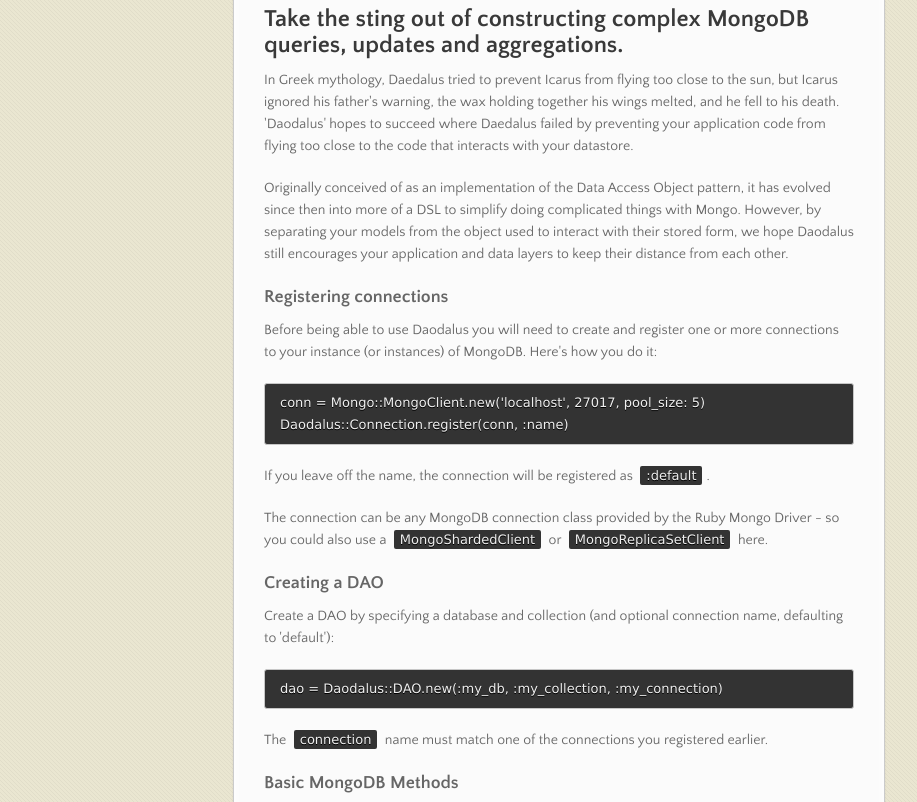
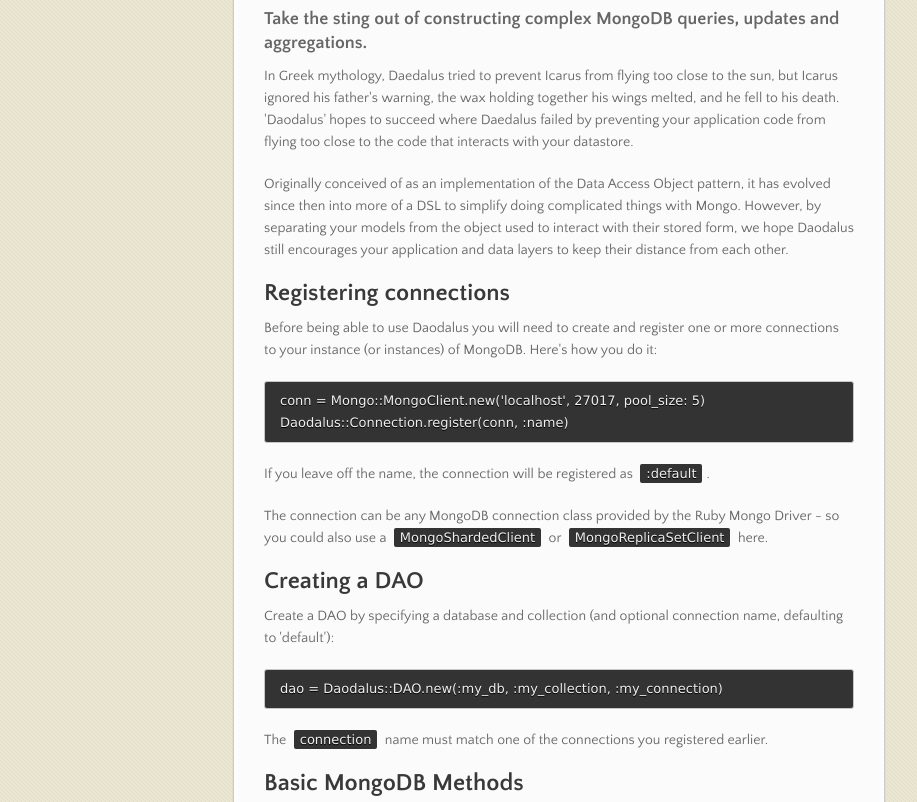
Before and after one commit to onthebeach/daodalus, a plain HTML site: page index.html in a window 1280 px wide. Shown: the part 840-1642 px from the top of the page, without its empty margins (82-999 px from the left). Drawn offline with nearby package versions, Linux system fonts and the light colour scheme.

```diff
--- a/index.html
+++ b/index.html
@@ -43,15 +43,15 @@
 <a name="daodalus---" class="anchor" href="#daodalus---"><span class="octicon octicon-link"></span></a>DAODALUS  <a href="http://travis-ci.org/onthebeach/daodalus"><img src="https://travis-ci.org/onthebeach/daodalus.png" alt="Build Status"></a> <a href="https://codeclimate.com/github/onthebeach/daodalus"><img src="https://codeclimate.com/github/onthebeach/daodalus.png" alt="Code Climate"></a>
 </h1>
 
-<h2>
-<a name="take-the-sting-out-of-constructing-complex-mongodb-queries-updates-and-aggregations" class="anchor" href="#take-the-sting-out-of-constructing-complex-mongodb-queries-updates-and-aggregations"><span class="octicon octicon-link"></span></a>Take the sting out of constructing complex MongoDB queries, updates and aggregations.</h2>
+<h3>
+<a name="take-the-sting-out-of-constructing-complex-mongodb-queries-updates-and-aggregations" class="anchor" href="#take-the-sting-out-of-constructing-complex-mongodb-queries-updates-and-aggregations"><span class="octicon octicon-link"></span></a>Take the sting out of constructing complex MongoDB queries, updates and aggregations.</h3>
 
 <p>In Greek mythology, Daedalus tried to prevent Icarus from flying too close to the sun, but Icarus ignored his father's warning, the wax holding together his wings melted, and he fell to his death. 'Daodalus' hopes to succeed where Daedalus failed by preventing your application code from flying too close to the code that interacts with your datastore.</p>
 
 <p>Originally conceived of as an implementation of the Data Access Object pattern, it has evolved since then into more of a DSL to simplify doing complicated things with Mongo. However, by separating your models from the object used to interact with their stored form, we hope Daodalus still encourages your application and data layers to keep their distance from each other.</p>
 
-<h3>
-<a name="registering-connections" class="anchor" href="#registering-connections"><span class="octicon octicon-link"></span></a>Registering connections</h3>
+<h2>
+<a name="registering-connections" class="anchor" href="#registering-connections"><span class="octicon octicon-link"></span></a>Registering connections</h2>
 
 <p>Before being able to use Daodalus you will need to create and register one or more connections to your instance (or instances) of MongoDB. Here's how you do it:</p>
 
@@ -63,8 +63,8 @@ Daodalus::Connection.register(conn, :name)
 
 <p>The connection can be any MongoDB connection class provided by the Ruby Mongo Driver - so you could also use a <code>MongoShardedClient</code> or <code>MongoReplicaSetClient</code> here.</p>
 
-<h3>
-<a name="creating-a-dao" class="anchor" href="#creating-a-dao"><span class="octicon octicon-link"></span></a>Creating a DAO</h3>
+<h2>
+<a name="creating-a-dao" class="anchor" href="#creating-a-dao"><span class="octicon octicon-link"></span></a>Creating a DAO</h2>
 
 <p>Create a DAO by specifying a database and collection (and optional connection name, defaulting to 'default'):</p>
 
@@ -73,8 +73,8 @@ Daodalus::Connection.register(conn, :name)
 
 <p>The <code>connection</code> name must match one of the connections you registered earlier.</p>
 
-<h3>
-<a name="basic-mongodb-methods" class="anchor" href="#basic-mongodb-methods"><span class="octicon octicon-link"></span></a>Basic MongoDB Methods</h3>
+<h2>
+<a name="basic-mongodb-methods" class="anchor" href="#basic-mongodb-methods"><span class="octicon octicon-link"></span></a>Basic MongoDB Methods</h2>
 
 <p>You now have access to several basic MongoDB methods as defined on the MongoDB Ruby driver. The following methods work unchanged:</p>
 
```
Also changed, not shown: params.json (+1 -1 lines).
